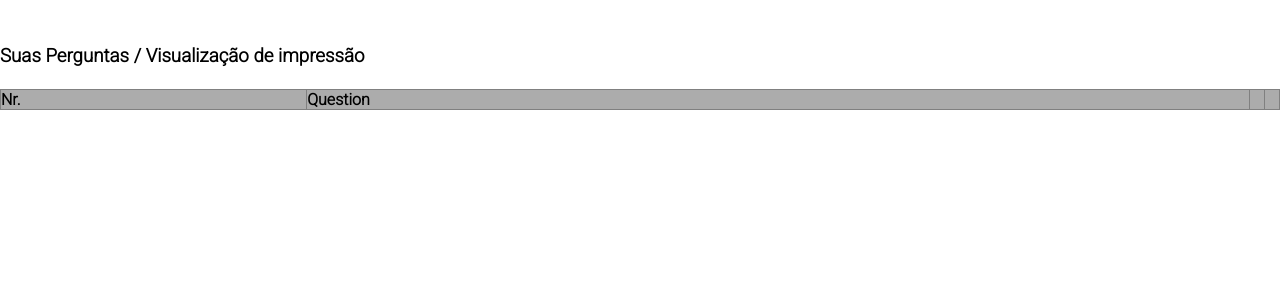
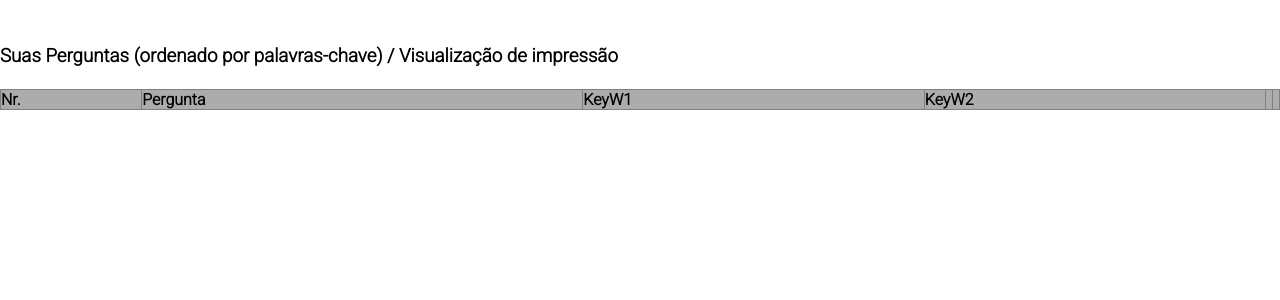
Before and after one commit to qaquestio/QAQuestio, a PHP site: page /pt.p_view.php in a window 1280 px wide. Shown: the part 55-355 px from the top of the page. Run offline with PHP 8.4, Linux system fonts and the light colour scheme; the visitor is signed in with stand-in values (Sample User, id 1); data that the repository does not hold is empty.

Commit message:
Add files via upload

```diff
--- a/de.start.php
+++ b/de.start.php
@@ -31,7 +31,7 @@ include 'head.php';
             <h1>QAQuestio</h1>
                   </br></br>
                   <form id="frm" action="de.echo.php" method="get" accept-charset="utf-8">
-                     <input class="qaquest_input" name="question" placeholder="Gib Deine Frage ein..."/>
+                     <input class="qaquest_input" name="question" placeholder="Gib deine Frage ein..."/>
                   </form>
                </td>
             </tr>
--- a/process_reg.php
+++ b/process_reg.php
@@ -305,17 +305,17 @@ if (isset($_POST['register'])) {
         $fav_key512_pt = "paz";
 
         // 52_de
-        $fav52_de = "Versuche es so genau wie möglich zu beschreiben. Nutze das Schreiben als Ventil.";
+        $fav52_de = "Versuche es so genau wie möglich zu beschreiben. Nimm ein Blatt Papier. Nutze das Schreiben als Ventil.";
         $fav_key521_de = "versuche";
         $fav_key522_de = "beschreiben";
 
         // en
-        $fav52_en = "Try to describe it as precisely as possible. Use writing as relief valve.";
+        $fav52_en = "Try to describe it as precisely as possible. Take a piece of paper. Use writing as relief valve.";
         $fav_key521_en = "try";
         $fav_key522_en = "describe";
 
         // pt
-        $fav52_pt = "Tente descrevê-lo da maneira mais precisa possível. Use a escrita como válvula de escape.";
+        $fav52_pt = "Tente descrevê-lo da maneira mais precisa possível. Pegue uma folha de papel. Use a escrita como válvula de escape.";
         $fav_key521_pt = "tente";
         $fav_key522_pt = "descrevê-lo";
 
--- a/pt.p_view.php
+++ b/pt.p_view.php
@@ -22,13 +22,15 @@ include 'head.php';
    <?php
 require 'conn/conn.php';
 ?>
-   <div>
-      <h3>Suas Perguntas / Visualização de impressão</br></br></h3>
+   <div id="p_table">
+      <h3>Suas Perguntas (ordenado por palavras-chave) / Visualização de impressão</br></br></h3>
       <table width="100%" border="1" style="border-collapse:collapse;">
          <thead>
             <tr align="left" style="background-color: rgb(172, 172, 172); padding: 5px;">
                <th><strong>Nr.</strong></th>
-               <th><strong>Question</strong></th>
+               <th><strong>Pergunta</strong></th>
+               <th><strong>KeyW1</strong></th>
+               <th><strong>KeyW2</strong></th>
                <th><strong></strong></th>
                <th><strong></strong></th>
             </tr>
@@ -37,16 +39,18 @@ require 'conn/conn.php';
             <?php
 $uid = $_SESSION['uid'];
 $count = 1;
-$sel_query = "SELECT * FROM data WHERE uid='$uid' ORDER BY rating desc, keyw1 asc, keyw2 asc;";
+$sel_query = "SELECT * FROM data WHERE uid='$uid' ORDER BY keyw1 asc, keyw2 asc;";
 $result = mysqli_query($conn, $sel_query);
 while ($row = mysqli_fetch_assoc($result)) {?>
             <tr valign="top" align="left" style="">
-               <td width="10px"><?php echo $count; ?></td>
-               <td width="75%"><?php echo $row["question"]; ?></td>
-               <td width="20px">
+               <td width="2%"><?php echo $count; ?></td>
+               <td width="68%"><?php echo $row["question"]; ?></td>
+               <td width="10%"><?php echo $row["keyw1"]; ?></td>
+               <td width="10%"><?php echo $row["keyw2"]; ?></td>
+               <td width="5%">
                   <a href="pt.edit.php?id=<?php echo $row["id"]; ?>">Editar</a>
                </td>
-               <td width="20px">
+               <td width="5%">
                   <a href="pt.delete.php?id=<?php echo $row["id"]; ?>"onclick="return  confirm('Deletar item?')">Deletar</a>
                </td>
             </tr>
```
Also changed, not shown: de.p_view.php (+13 -10 lines), en.p_view.php (+11 -7 lines).
